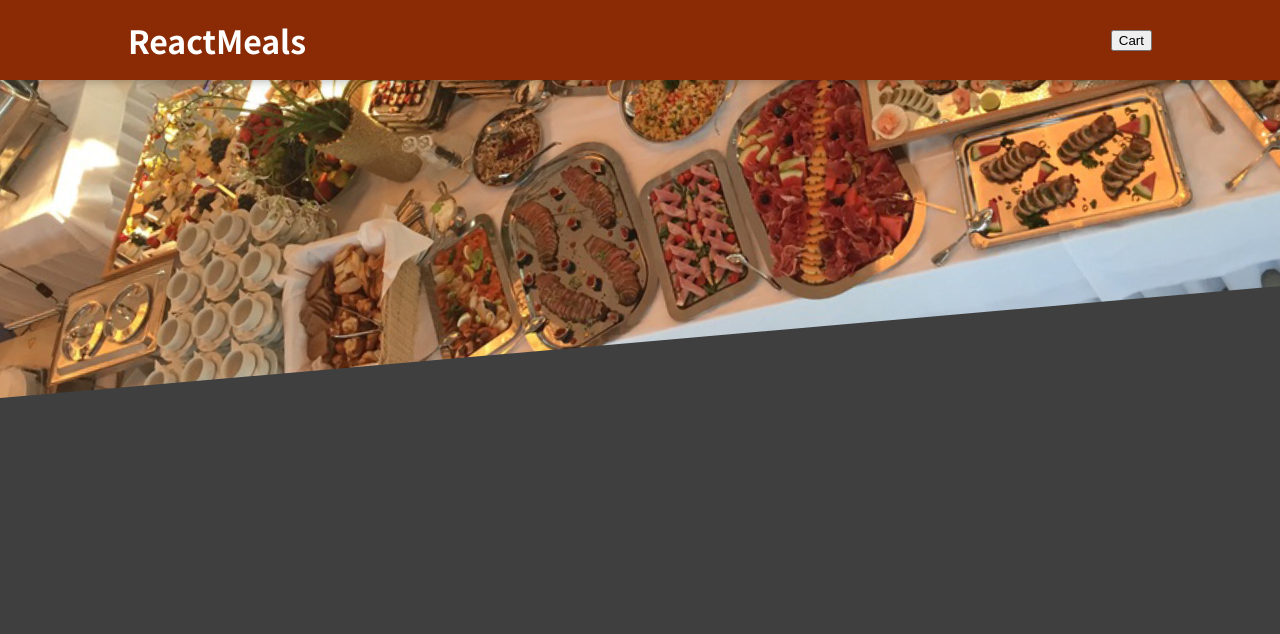
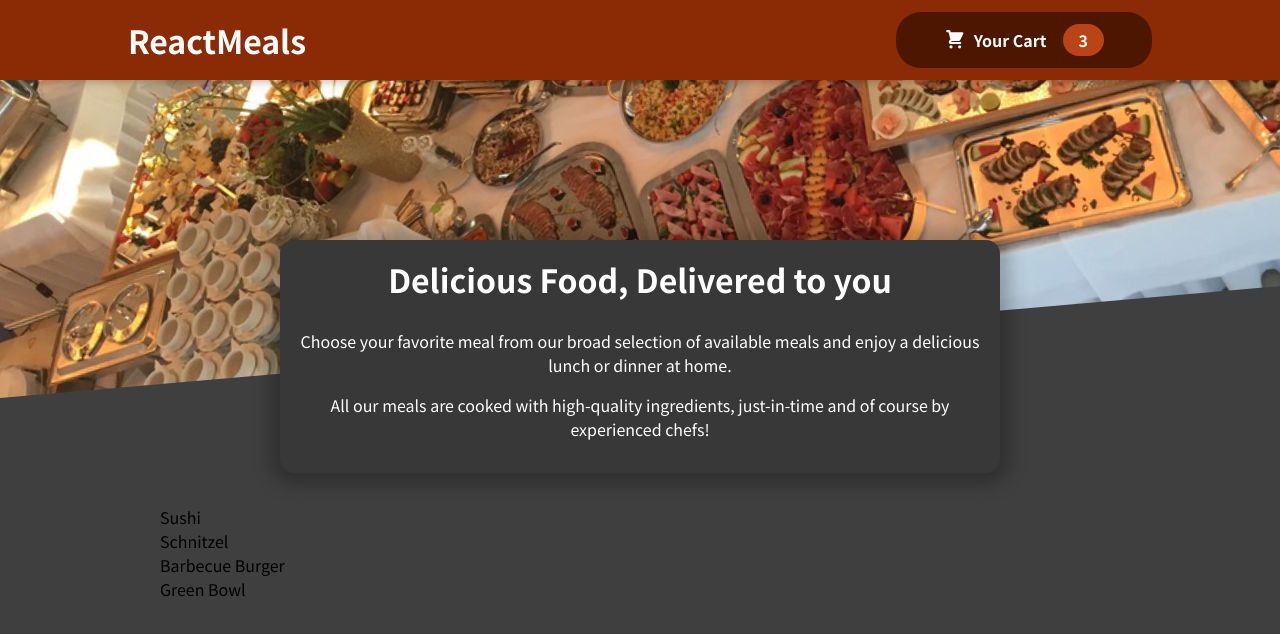
Before and after one commit to erikagreen7777/react-food-order-app, a React (Create React App) app: page / in a window 1280 px wide. Shown: the top 634 px of the page. Built offline with nearby package versions, Linux system fonts and the light colour scheme.

Commit message:
pull mealslistiten into own component

```diff
--- a/src/App.js
+++ b/src/App.js
@@ -1,10 +1,14 @@
-import {Fragment} from 'react'
+import { Fragment } from "react";
 import Header from "./components/Layout/Header";
+import Meals from "./components/Meals/Meals";
 
 function App() {
   return (
     <Fragment>
       <Header />
+      <main>
+        <Meals />
+      </main>
     </Fragment>
   );
 }
--- /dev/null
+++ b/src/components/Cart/CartIcon.js
@@ -0,0 +1,13 @@
+const CartIcon = () => {
+    return (
+      <svg
+        xmlns='http://www.w3.org/2000/svg'
+        viewBox='0 0 20 20'
+        fill='currentColor'
+      >
+        <path d='M3 1a1 1 0 000 2h1.22l.305 1.222a.997.997 0 00.01.042l1.358 5.43-.893.892C3.74 11.846 4.632 14 6.414 14H15a1 1 0 000-2H6.414l1-1H14a1 1 0 00.894-.553l3-6A1 1 0 0017 3H6.28l-.31-1.243A1 1 0 005 1H3zM16 16.5a1.5 1.5 0 11-3 0 1.5 1.5 0 013 0zM6.5 18a1.5 1.5 0 100-3 1.5 1.5 0 000 3z' />
+      </svg>
+    );
+  };
+
+  export default CartIcon;
--- a/src/components/Layout/Header.js
+++ b/src/components/Layout/Header.js
@@ -1,13 +1,14 @@
 import { Fragment } from "react";
 import mealsImage from '../../assets/meals.jpg'
 import classes from './Header.module.css'
+import HeaderCartButton from "./HeaderCartButton";
 
 const Header = (props) => {
   return (
     <Fragment>
       <header className={classes.header}>
         <h1>ReactMeals</h1>
-        <button>Cart</button>
+        <HeaderCartButton/>
       </header>
       <div className={classes['main-image']}>
         <img src={mealsImage} alt="a table full of delicious food"/>
--- /dev/null
+++ b/src/components/Layout/HeaderCartButton.js
@@ -0,0 +1,16 @@
+import classes from "./HeaderCartButton.module.css";
+import CartIcon from "../Cart/CartIcon";
+
+const HeaderCartButton = (props) => {
+  return (
+    <button className={classes.button}>
+      <span className={classes.icon}>
+        <CartIcon />
+      </span>
+      <span>Your Cart</span>
+      <span className={classes.badge}>3</span>
+    </button>
+  );
+};
+
+export default HeaderCartButton;
--- /dev/null
+++ b/src/components/Layout/HeaderCartButton.module.css
@@ -0,0 +1,59 @@
+.button {
+    cursor: pointer;
+    font: inherit;
+    border: none;
+    background-color: #4d1601;
+    color: white;
+    padding: 0.75rem 3rem;
+    display: flex;
+    justify-content: space-around;
+    align-items: center;
+    border-radius: 25px;
+    font-weight: bold;
+  }
+
+  .button:hover,
+  .button:active {
+    background-color: #2c0d00;
+  }
+
+  .icon {
+    width: 1.35rem;
+    height: 1.35rem;
+    margin-right: 0.5rem;
+  }
+
+  .badge {
+    background-color: #b94517;
+    padding: 0.25rem 1rem;
+    border-radius: 25px;
+    margin-left: 1rem;
+    font-weight: bold;
+  }
+
+  .button:hover .badge,
+  .button:active .badge {
+    background-color: #92320c;
+  }
+
+  .bump {
+    animation: bump 300ms ease-out;
+  }
+
+  @keyframes bump {
+    0% {
+      transform: scale(1);
+    }
+    10% {
+      transform: scale(0.9);
+    }
+    30% {
+      transform: scale(1.1);
+    }
+    50% {
+      transform: scale(1.15);
+    }
+    100% {
+      transform: scale(1);
+    }
+  }
--- /dev/null
+++ b/src/components/Meals/AvailableMeals.js
@@ -0,0 +1,42 @@
+import classes from './AvailableMeals.module.css'
+import MealListItem from './MealListItem';
+
+const DUMMY_MEALS = [
+  {
+    id: "m1",
+    name: "Sushi",
+    description: "Finest fish and veggies",
+    price: 22.99,
+  },
+  {
+    id: "m2",
+    name: "Schnitzel",
+    description: "A german specialty!",
+    price: 16.5,
+  },
+  {
+    id: "m3",
+    name: "Barbecue Burger",
+    description: "American, raw, meaty",
+    price: 12.99,
+  },
+  {
+    id: "m4",
+    name: "Green Bowl",
+    description: "Healthy...and green...",
+    price: 18.99,
+  },
+];
+
+const AvailableMeals = () => {
+
+  return (
+    <section className={classes.meals}>
+      <ul>
+        <MealListItem values={DUMMY_MEALS}/>
+      </ul>
+    </section>
+  );
+};
+
+export default AvailableMeals;
--- /dev/null
+++ b/src/components/Meals/AvailableMeals.module.css
@@ -0,0 +1,24 @@
+.meals {
+    max-width: 60rem;
+    width: 90%;
+    margin: 2rem auto;
+    animation: meals-appear 1s ease-out forwards;
+  }
+
+  .meals ul {
+    list-style: none;
+    margin: 0;
+    padding: 0;
+  }
+
+  @keyframes meals-appear {
+    from {
+      opacity: 0;
+      transform: translateY(3rem);
+    }
+
+    to {
+      opacity: 1;
+      transform: translateY(0);
+    }
+  }
--- /dev/null
+++ b/src/components/Meals/MealListItem.js
@@ -0,0 +1,5 @@
+const MealListItem = (props) => {
+  return props.values.map((meal) => <li>{meal.name}</li>);
+};
+
+export default MealListItem;
--- /dev/null
+++ b/src/components/Meals/Meals.js
@@ -0,0 +1,11 @@
+import MealsSummary from "./MealsSummary"
+import AvailableMeals from "./AvailableMeals"
+
+const Meals = () => {
+    return <>
+    <MealsSummary />
+    <AvailableMeals />
+    </>
+}
+
+export default Meals
--- /dev/null
+++ b/src/components/Meals/MealsSummary.js
@@ -0,0 +1,19 @@
+import classes from "./MealsSummary.module.css";
+
+const MealsSummary = () => {
+  return (
+    <section className={classes.summary}>
+      <h2>Delicious Food, Delivered to you</h2>
+      <p>
+        Choose your favorite meal from our broad selection of available meals
+        and enjoy a delicious lunch or dinner at home.
+      </p>
+      <p>
+        All our meals are cooked with high-quality ingredients, just-in-time and
+        of course by experienced chefs!
+      </p>
+    </section>
+  );
+};
+
+export default MealsSummary;
--- /dev/null
+++ b/src/components/Meals/MealsSummary.module.css
@@ -0,0 +1,18 @@
+.summary {
+    text-align: center;
+    max-width: 45rem;
+    width: 90%;
+    margin: auto;
+    margin-top: -10rem;
+    position: relative;
+    background-color: #383838;
+    color: white;
+    border-radius: 14px;
+    padding: 1rem;
+    box-shadow: 0 1px 18px 10px rgba(0, 0, 0, 0.25);
+  }
+
+  .summary h2 {
+    font-size: 2rem;
+    margin-top: 0;
+  }
```
Also changed, not shown: 1 other file (tests, documents, lock files or other folders).
